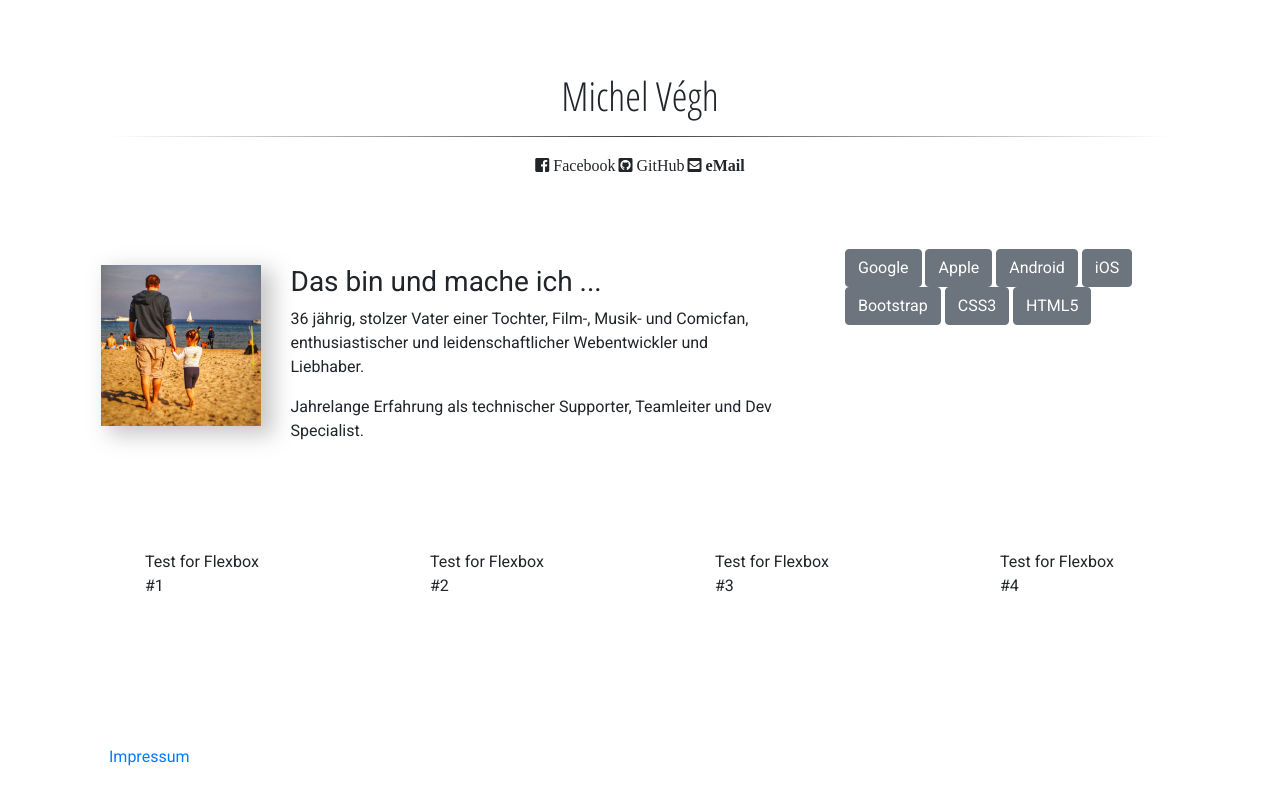
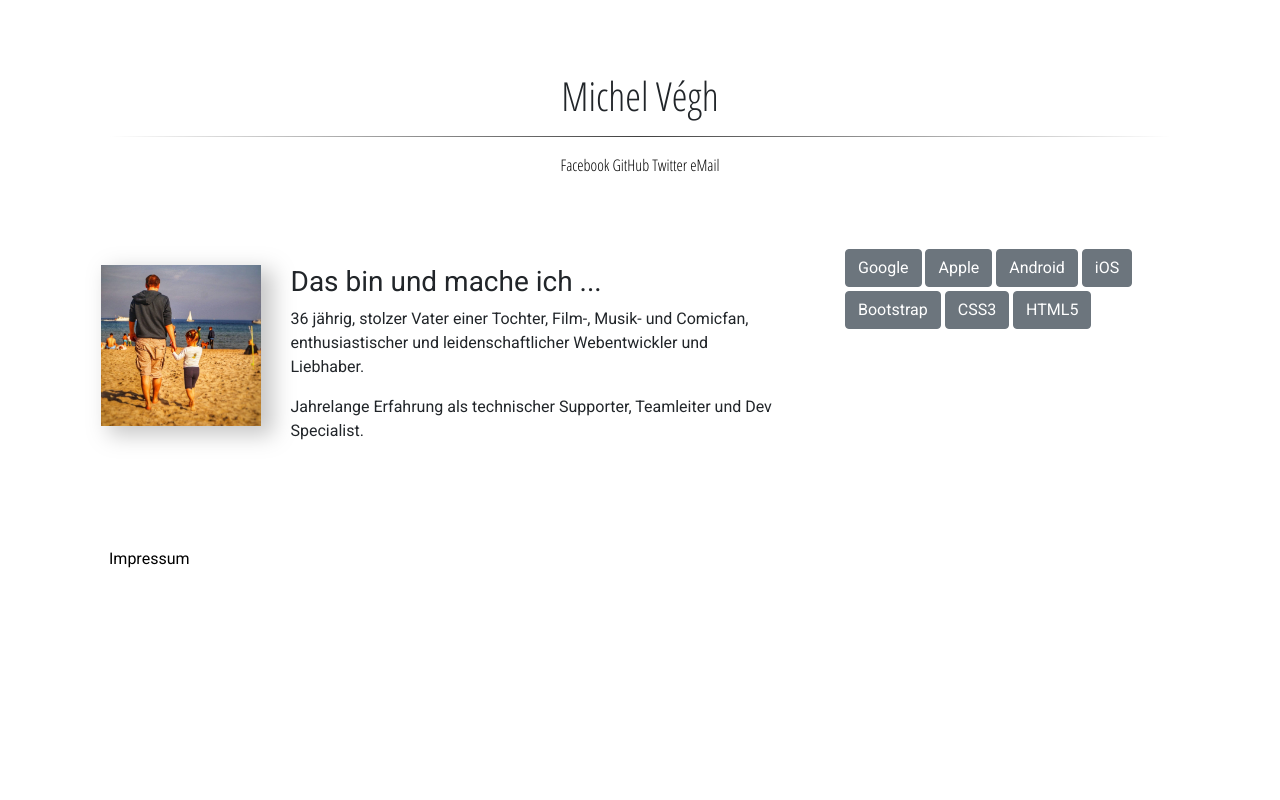
Before and after one commit to micveg/personal-website, a plain HTML site: page index.html in a window 1280 px wide. Drawn offline with nearby package versions, Linux system fonts and the light colour scheme.

Commit message:
Update Content & CSS

```diff
--- a/css/styles.css
+++ b/css/styles.css
@@ -35,3 +35,8 @@
   align-content: center;
   padding: 75px;
 }
+
+a {
+  text-decoration: none !important;
+  color: black;
+}
--- a/index.html
+++ b/index.html
@@ -9,24 +9,23 @@
   <link rel="stylesheet" href="css/bootstrap.css">
   <link rel="stylesheet" href="css/styles.css">
   <link href="https://fonts.googleapis.com/css?family=Open+Sans+Condensed:300|Roboto" rel="stylesheet">
-  <link rel="stylesheet" href="https://use.fontawesome.com/releases/v5.1.1/css/all.css" integrity="sha384-O8whS3fhG2OnA5Kas0Y9l3cfpmYjapjI0E4theH4iuMD+pLhbf6JI0jIMfYcK3yZ"
-    crossorigin="anonymous">
 </head>
 
 <body class="container mt-5 personal-website-font">
   <header class="header-font p-4 mb-5">
     <h1 class="h1">Michel Végh</h1>
     <hr class="hr-style">
-    <i class="fab fa-facebook-square"> Facebook</i>
-    <i class="fab fa-github-square"> GitHub</i>
-    <i class="fas fa-envelope-square"> eMail</i>
+    <a href="https://www.facebook.com" target="new"> Facebook</a>
+    <a href=" https://github.com/micveg/personal-website " target="new"> GitHub</a>
+    <a href="https://www.twitter" target="new">Twitter</a>
+    <a href="mailto: micveg@mailbox.org">eMail</a>
   </header>
 
   <main class="row mb-5">
     <section class="col-sm-8">
       <div class="row p-3 mx-0">
         <div class="col-sm-3 pl-0">
-          <img src="images/itsme.jpg" alt="" class="img-fluid light-shadow">
+          <img src="images/itsme.jpg" alt="Bild Michel Végh" class="img-fluid light-shadow">
         </div>
         <div class="col-sm-9">
           <h3>Das bin und mache ich ...</h3>
@@ -38,22 +37,14 @@
       </div>
     </section>
 
-    <section class="col-sm-4 mb-5">
-      <a href="https://www.google.com" target="new" class="btn btn-secondary">Google</a>
-      <a href="https://www.apple.com" target="new" class="btn btn-secondary">Apple</a>
-      <a href="https://www.android.com" target="new" class="btn btn-secondary">Android</a>
-      <a href="https://www.apple.com/ios" target="new" class="btn btn-secondary">iOS</a>
-      <a href="https://getbootstrap.com" target="new" class="btn btn-secondary">Bootstrap</a>
-      <a href="https://www.css.com" target="new" class="btn btn-secondary">CSS3</a>
-      <a href="https://www.html.com" target="new" class="btn btn-secondary">HTML5</a>
-      </div>
-    </section>
-    <section>
-      <div class="wrapper d-flex">
-        <div class="box">Test for Flexbox #1</div>
-        <div class="box">Test for Flexbox #2</div>
-        <div class="box">Test for Flexbox #3</div>
-        <div class="box">Test for Flexbox #4</div>
+    <section class="col-sm-4">
+      <a href="https://www.google.com" target="new" class="btn btn-secondary mb-1">Google</a>
+      <a href="https://www.apple.com" target="new" class="btn btn-secondary mb-1">Apple</a>
+      <a href="https://www.android.com" target="new" class="btn btn-secondary mb-1">Android</a>
+      <a href="https://www.apple.com/ios" target="new" class="btn btn-secondary mb-1 ">iOS</a>
+      <a href="https://getbootstrap.com" target="new" class="btn btn-secondary mb-1">Bootstrap</a>
+      <a href="https://www.css.com" target="new" class="btn btn-secondary mb-1">CSS3</a>
+      <a href="https://www.html.com" target="new" class="btn btn-secondary mb-1">HTML5</a>
       </div>
     </section>
   </main>
```
